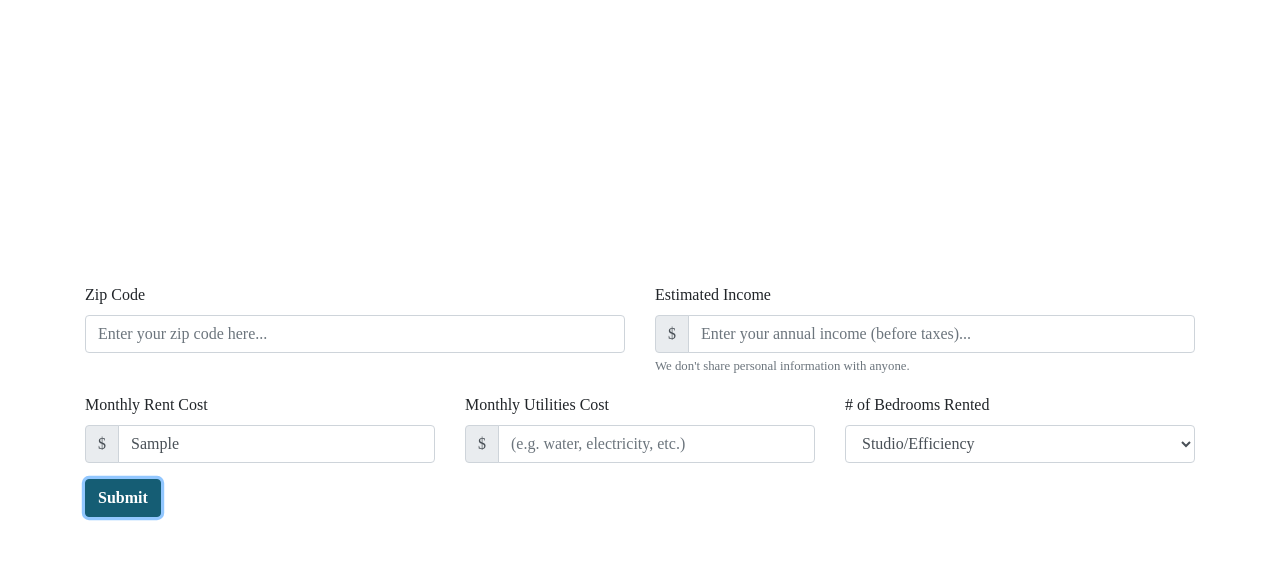
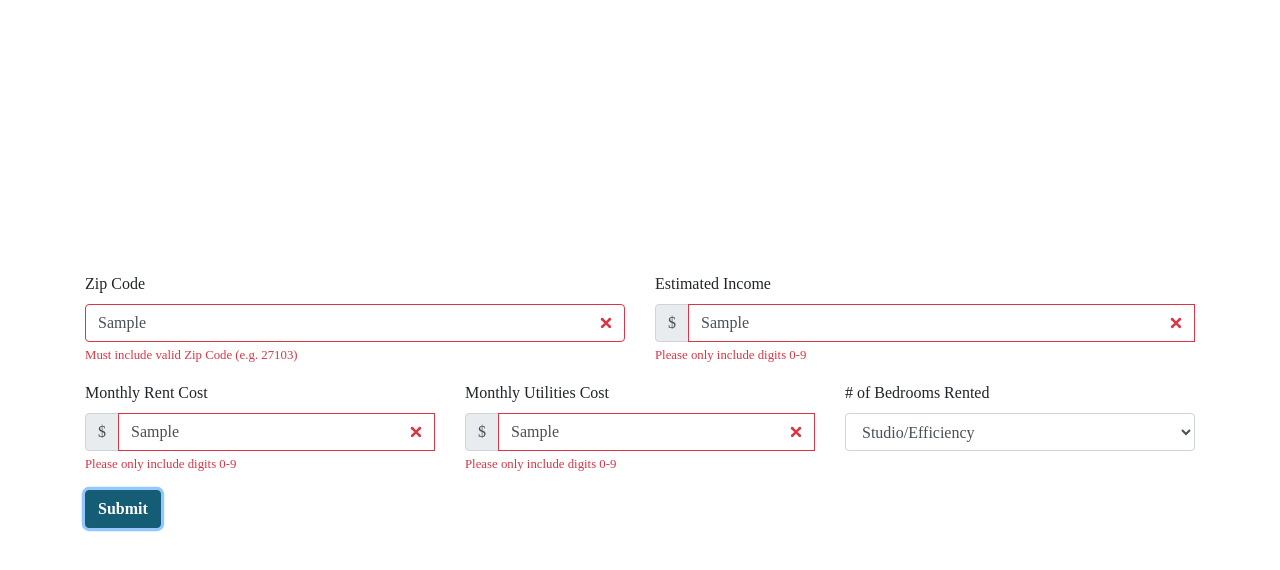
Before and after one commit to aaj3f/housing-policy-react, a React (Create React App) app: page / in a window 1280 px wide. Both pictures are taken after typing "Sample", "Sample", "Sample", "Sample" into the empty fields and a click on the button "Submit". Shown: the top 570 px of the page. Built offline with nearby package versions, Linux system fonts and the light colour scheme; no server answers.

Commit message:
add form validations

```diff
--- a/package.json
+++ b/package.json
@@ -6,14 +6,17 @@
   "dependencies": {
     "bootstrap": "^4.3.1",
     "font-awesome": "^4.7.0",
+    "formik": "^1.5.4",
     "react": "^16.8.6",
     "react-bootstrap": "^1.0.0-beta.8",
     "react-dom": "^16.8.6",
     "react-redux": "^7.0.3",
     "react-scripts": "3.0.0",
     "redux": "^4.0.1",
+    "redux-form": "^8.2.0",
     "redux-thunk": "^2.3.0",
-    "simple-line-icons": "^2.4.1"
+    "simple-line-icons": "^2.4.1",
+    "yup": "^0.27.0"
   },
   "scripts": {
     "start": "react-scripts start",
--- a/src/components/userForm.js
+++ b/src/components/userForm.js
@@ -1,28 +1,126 @@
 import React, { Component } from 'react';
+// import { Formik } from 'formik';
+// import * as yup from 'yup';
 import { connect } from 'react-redux'
+// import { Field, reduxForm } from 'redux-form'
 import createUser from '../actions/createUser'
 import { Container, Form, InputGroup, Button, Row, Col } from 'react-bootstrap'
 
+// const schema = yup.object({
+//   zipcode: yup.string().length(5).required(),
+//   salary: yup.string().required(),
+//   rent_cost: yup.string().required(),
+//   utilities: yup.string()
+// })
+
 class UserForm extends Component {
-  state = { user: { zipcode: '', salary: '', rent_cost: '', utilities: '', bedrooms: ''}}
+  state = {
+    user: {
+      zipcode: '',
+      salary: '',
+      rent_cost: '',
+      utilities: '',
+      bedrooms: ''
+    },
+    validations: {
+      zipcodeValid: false,
+      salaryValid: false,
+      rent_costValid: false,
+      utilitiesValid: false
+    },
+    formErrors: {zipcode: '', salary: '', rent_cost: '', utilities: ''}
+  }
 
-  handleChange = event => { this.setState({ user: { ...this.state.user, [event.target.name]: event.target.value }})}
+  validateField = (fieldName, value) => {
+    const checkNumericalInput = (fieldName, value) => {
+      if (/[^\d]/.test(value) || value.length === 0) {
+        this.setState({
+          ...this.state,
+          validations: { ...this.state.validations, [fieldName + 'Valid']: false },
+          formErrors: { ...this.state.formErrors, [fieldName]: 'Please only include digits 0-9'}})
+      } else {
+        this.setState({
+          ...this.state,
+          validations: { ...this.state.validations, [fieldName + 'Valid']: true },
+          formErrors: { ...this.state.formErrors, [fieldName]: 'Looks good!'}
+        })
+      }
+    }
+    switch (fieldName) {
+      case "zipcode":
+        if (/[^\d]/.test(value) || !(value.length === 5)) {
+          this.setState({
+            ...this.state,
+            validations: { ...this.state.validations, zipcodeValid: false },
+            formErrors: { ...this.state.formErrors, zipcode: 'Must include valid Zip Code (e.g. 27103)'}})
+        } else {
+          this.setState({
+            ...this.state,
+            validations: { ...this.state.validations, zipcodeValid: true },
+            formErrors: { ...this.state.formErrors, zipcode: 'Looks good!'}
+          })
+        }
+        break;
+      case "salary":
+        checkNumericalInput(fieldName, value);
+        break;
+      case "rent_cost":
+        checkNumericalInput(fieldName, value);
+        break;
+      case "utilities":
+        checkNumericalInput(fieldName, value);
+        break;
+    }
+  }
+
+  handleChange = event => {
+    const name = event.target.name;
+    const value = event.target.value
+    this.setState({ user: { ...this.state.user, [name]: value }},
+      () => { this.validateField(name, value); console.log(this.state) })
+  }
 
   handleSubmit = event => {
     event.preventDefault();
+    // const form = event.currentTarget;
+    // if (form.checkValidity() === false) {
+    //   event.stopPropagation();
+    // }
+    if (Object.values(this.state.validations).every(value => value === true)) {
       this.props.createUser(this.state);
       this.setState({ user: { zipcode: '', salary: '', rent_cost: '', utilities: '', bedrooms: ''}})
+    } else {
+      alert("Please confirm that all form elements are valid.")
     }
+  }
+  //
+  // onBlur = ({
+  //   zipcode: (event) => {
+  //     if (this.state.user.zipcode.match)
+  //   }
+  // })
 
   render() {
     return(
       <Container id="formContainer">
-        <Form onSubmit={this.handleSubmit}>
+        <Form noValidate onSubmit={this.handleSubmit}>
           <Row>
             <Col>
               <Form.Group controlId="zipcode">
                 <Form.Label>Zip Code</Form.Label>
-                <Form.Control type="text" name="zipcode" placeholder="Enter your zip code here..." value={this.state.user.zipcode} onChange={this.handleChange} required/>
+                <Form.Control
+                  type="text"
+                  name="zipcode"
+                  className={this.state.formErrors.zipcode ? (this.state.validations.zipcodeValid ? 'is-valid' : 'is-invalid') : ''}
+                  placeholder="Enter your zip code here..."
+                  value={this.state.user.zipcode}
+                  onChange={this.handleChange}
+                  required/>
+                {this.state.formErrors.zipcode ? null : <Form.Text className="text-muted">
+                  We don't share personal information with anyone.
+                </Form.Text>}
+                <Form.Control.Feedback type="valid">Looks Good!</Form.Control.Feedback>
+                <Form.Control.Feedback type="invalid">{this.state.formErrors.zipcode}</Form.Control.Feedback>
               </Form.Group>
             </Col>
             <Col>
@@ -32,11 +130,18 @@ class UserForm extends Component {
                   <InputGroup.Prepend>
                     <InputGroup.Text id="SalaryPrepend">$</InputGroup.Text>
                   </InputGroup.Prepend>
-                  <Form.Control type="text" name="salary" placeholder="Enter your annual income (before taxes)..." aria-describedby="SalaryPrepend" value={this.state.user.salary} onChange={this.handleChange} required/>
+                  <Form.Control
+                    type="text"
+                    name="salary"
+                    className={this.state.formErrors.salary ? (this.state.validations.salaryValid ? 'is-valid' : 'is-invalid') : ''}
+                    placeholder="Enter your annual income (before taxes)..."
+                    aria-describedby="SalaryPrepend"
+                    value={this.state.user.salary}
+                    onChange={this.handleChange}
+                    required/>
+                  <Form.Control.Feedback type="valid">Looks Good!</Form.Control.Feedback>
+                  <Form.Control.Feedback type="invalid">{this.state.formErrors.salary}</Form.Control.Feedback>
                 </InputGroup>
-                <Form.Text className="text-muted">
-                  We don't share personal information with anyone.
-                </Form.Text>
               </Form.Group>
             </Col>
           </Row>
@@ -49,7 +154,16 @@ class UserForm extends Component {
                   <InputGroup.Prepend>
                     <InputGroup.Text id="RentCostPrepend">$</InputGroup.Text>
                   </InputGroup.Prepend>
-                  <Form.Control type="text" name="rent_cost" placeholder="Ex. 800" aria-describedby="RentCostPrepend" value={this.state.user.rentCost} onChange={this.handleChange} required/>
+                  <Form.Control
+                    type="text"
+                    name="rent_cost"
+                    className={this.state.formErrors.rent_cost ? (this.state.validations.rent_costValid ? 'is-valid' : 'is-invalid') : ''}
+                    placeholder="Ex. 800"
+                    aria-describedby="RentCostPrepend"
+                    value={this.state.user.rent_cost}
+                    onChange={this.handleChange} required/>
+                  <Form.Control.Feedback type="valid">Looks Good!</Form.Control.Feedback>
+                  <Form.Control.Feedback type="invalid">{this.state.formErrors.rent_cost}</Form.Control.Feedback>
                 </InputGroup>
               </Form.Group>
             </Col>
@@ -60,14 +174,27 @@ class UserForm extends Component {
                   <InputGroup.Prepend>
                     <InputGroup.Text id="UtilitiesPrepend">$</InputGroup.Text>
                   </InputGroup.Prepend>
-                  <Form.Control type="text" name="utilities" placeholder="(e.g. water, electricity, etc.)" aria-describedby="UtilitiesPrepend" value={this.state.user.utilities} onChange={this.handleChange} required/>
+                  <Form.Control
+                    type="text"
+                    name="utilities"
+                    className={this.state.formErrors.utilities ? (this.state.validations.utilitiesValid ? 'is-valid' : 'is-invalid') : ''}
+                    placeholder="(e.g. water, electricity, etc.)"
+                    aria-describedby="UtilitiesPrepend"
+                    value={this.state.user.utilities}
+                    onChange={this.handleChange} required/>
+                  <Form.Control.Feedback type="valid">Looks Good!</Form.Control.Feedback>
+                  <Form.Control.Feedback type="invalid">{this.state.formErrors.utilities}</Form.Control.Feedback>
                 </InputGroup>
               </Form.Group>
             </Col>
             <Col>
               <Form.Group controlId="bedrooms">
                 <Form.Label># of Bedrooms Rented</Form.Label>
-                <Form.Control as="select" name="bedrooms" value={this.state.user.bedrooms} onChange={this.handleChange}>
+                <Form.Control
+                  as="select"
+                  name="bedrooms"
+                  value={this.state.user.bedrooms}
+                  onChange={this.handleChange}>
                     <option value="0">Studio/Efficiency</option>
                     <option value="1">1 bedroom</option>
                     <option value="2">2 bedrooms</option>
--- a/src/reducers/index.js
+++ b/src/reducers/index.js
@@ -1,6 +1,8 @@
 import { combineReducers } from 'redux';
 import userReducer from './userReducer'
+import { reducer as formReducer } from 'redux-form'
 
 export default combineReducers({
-  userReducer
+  userReducer,
+  form: formReducer
 })
```
Also changed, not shown: 1 other file (tests, documents, lock files or other folders). Lines whose indentation alone changed are shown as unchanged.
